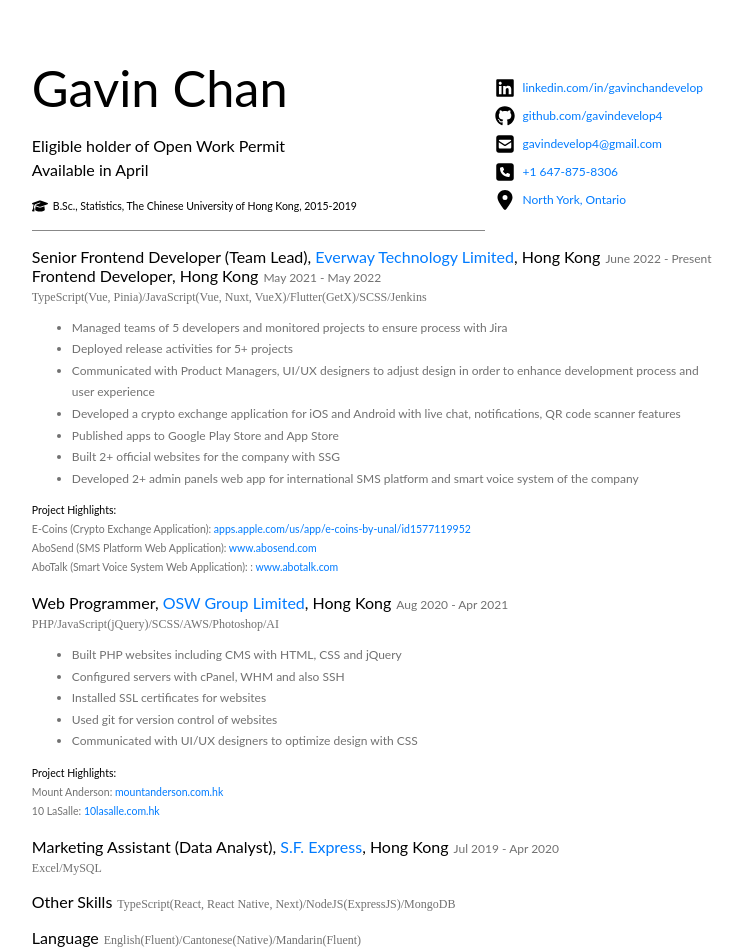
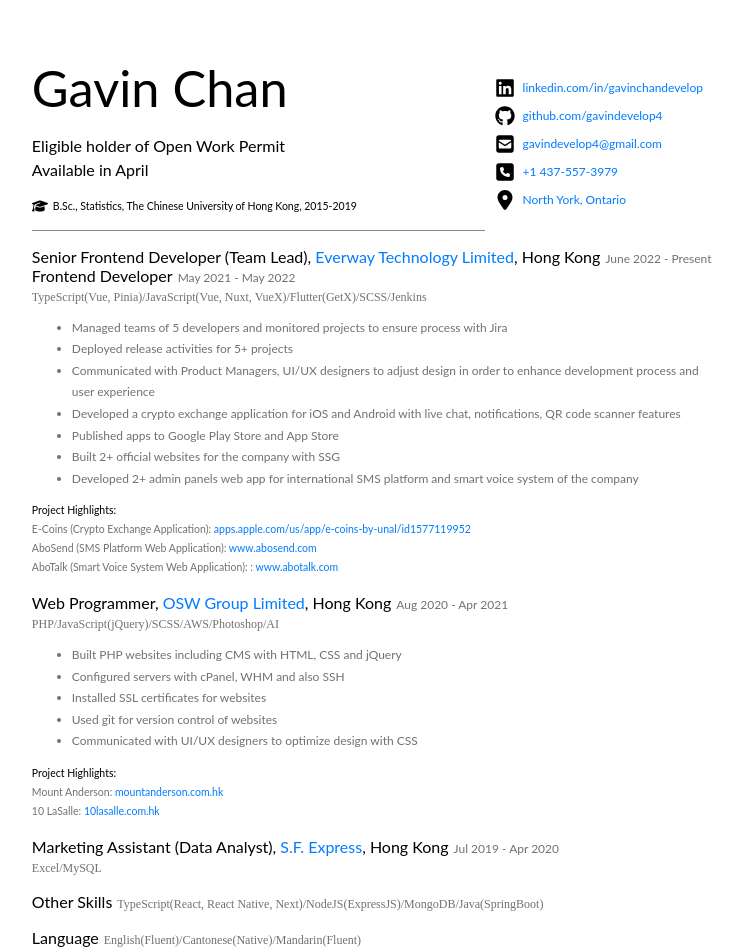
Before and after one commit to gavindevelop4/resume-vue, a Vue app: page / in a window 1280 px wide. Shown: the top 952 px of the page, without its empty margins (268-1009 px from the left). Built offline with nearby package versions, Linux system fonts and the light colour scheme.

Commit message:
Alter: update skills and phone number

```diff
--- a/src/components/EmploymentHistoryTitle.vue
+++ b/src/components/EmploymentHistoryTitle.vue
@@ -1,8 +1,8 @@
 <template>
   <div :class="['employmentHistoryTitle', noMarginBottom && 'noMargin']">
-    <span class="title">{{ title }}</span>,
+    <span class="title">{{ title }}</span><span v-if="!noLocation">, </span>
     <span class="company"><a :href="companyHref">{{ company }}</a></span><span v-if="company !== ''">, </span>
-    <span class="location">{{ location }}</span>
+    <span class="location" v-if="!noLocation">{{ location }}</span>
     <span class="date"> {{ startDate }} - {{ endDate }}</span>
   </div>
 </template>
@@ -38,6 +38,10 @@
     noMarginBottom: {
       type: Boolean,
       default: false
+    },
+    noLocation: {
+      type: Boolean,
+      default: false
     }
   }
 }
--- a/src/components/ResumeHeader.vue
+++ b/src/components/ResumeHeader.vue
@@ -14,12 +14,12 @@
       <div class="contact">
         <div class="item">
           <font-awesome-icon icon="fa-brands fa-linkedin" class="icon"/>
-          <div class="description"><a href="linkedin.com/in/gavinchandevelop">linkedin.com/in/gavinchandevelop</a></div>
+          <div class="description"><a href="https://linkedin.com/in/gavinchandevelop">linkedin.com/in/gavinchandevelop</a></div>
         </div>
 
         <div class="item">
           <font-awesome-icon icon="fa-brands fa-github" class="icon"/>
-          <div class="description"><a href="github.com/gavindevelop4">github.com/gavindevelop4</a></div>
+          <div class="description"><a href="https://github.com/gavindevelop4">github.com/gavindevelop4</a></div>
         </div>
 
         <div class="item">
@@ -29,7 +29,7 @@
 
         <div class="item">
           <font-awesome-icon icon="fa-solid fa-square-phone" class="icon"/>
-          <div class="description">+1 647-875-8306</div>
+          <div class="description">+1 437-557-3979</div>
         </div>
 
         <div class="item">
--- a/src/components/ResumeMain.vue
+++ b/src/components/ResumeMain.vue
@@ -16,6 +16,7 @@
         title='Frontend Developer'
         startDate="May 2021"
         endDate="May 2022"
+        :noLocation="true"
       />
 
       <skills skills="TypeScript(Vue, Pinia)/JavaScript(Vue, Nuxt, VueX)/Flutter(GetX)/SCSS/Jenkins" />
@@ -68,7 +69,7 @@
     <div class="employmentHistory">
       <one-line-block
         title="Other Skills"
-        skills="TypeScript(React, React Native, Next)/NodeJS(ExpressJS)/MongoDB"
+        skills="TypeScript(React, React Native, Next)/NodeJS(ExpressJS)/MongoDB/Java(SpringBoot)"
       />
     </div>
 
```
